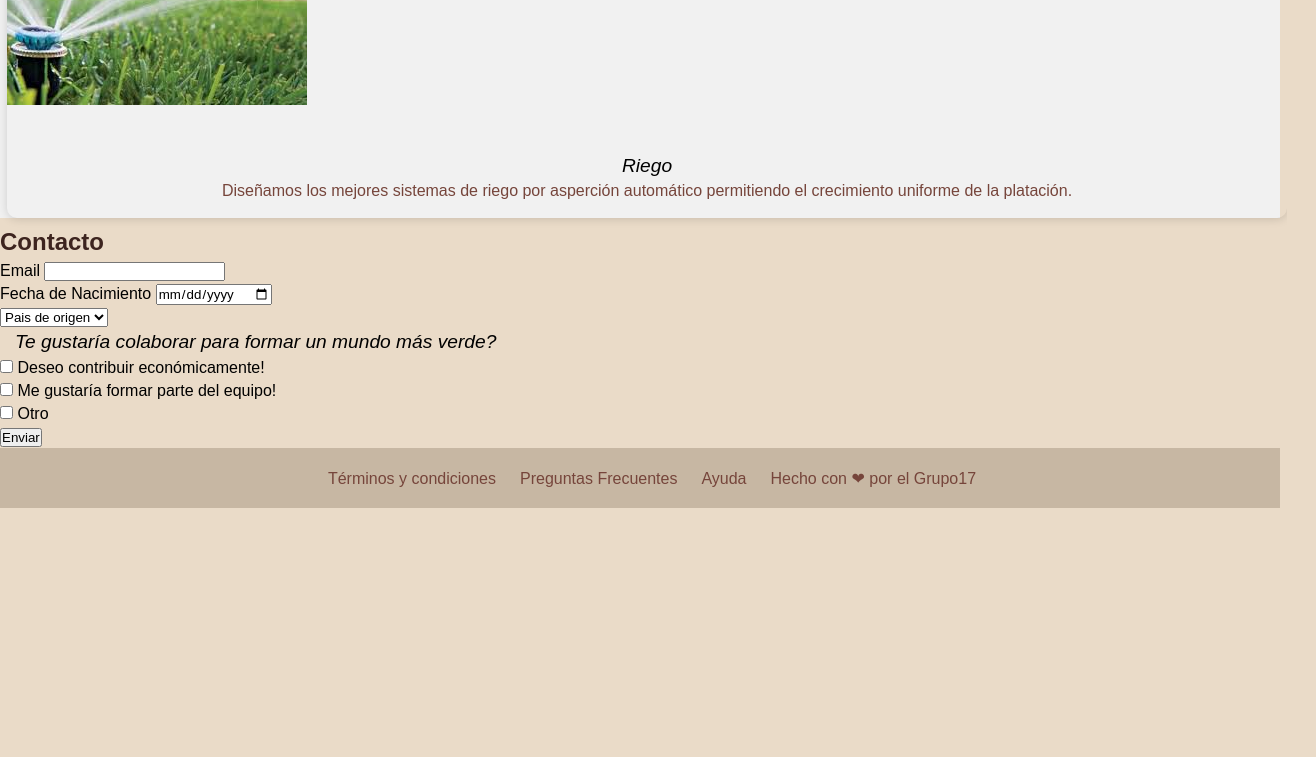
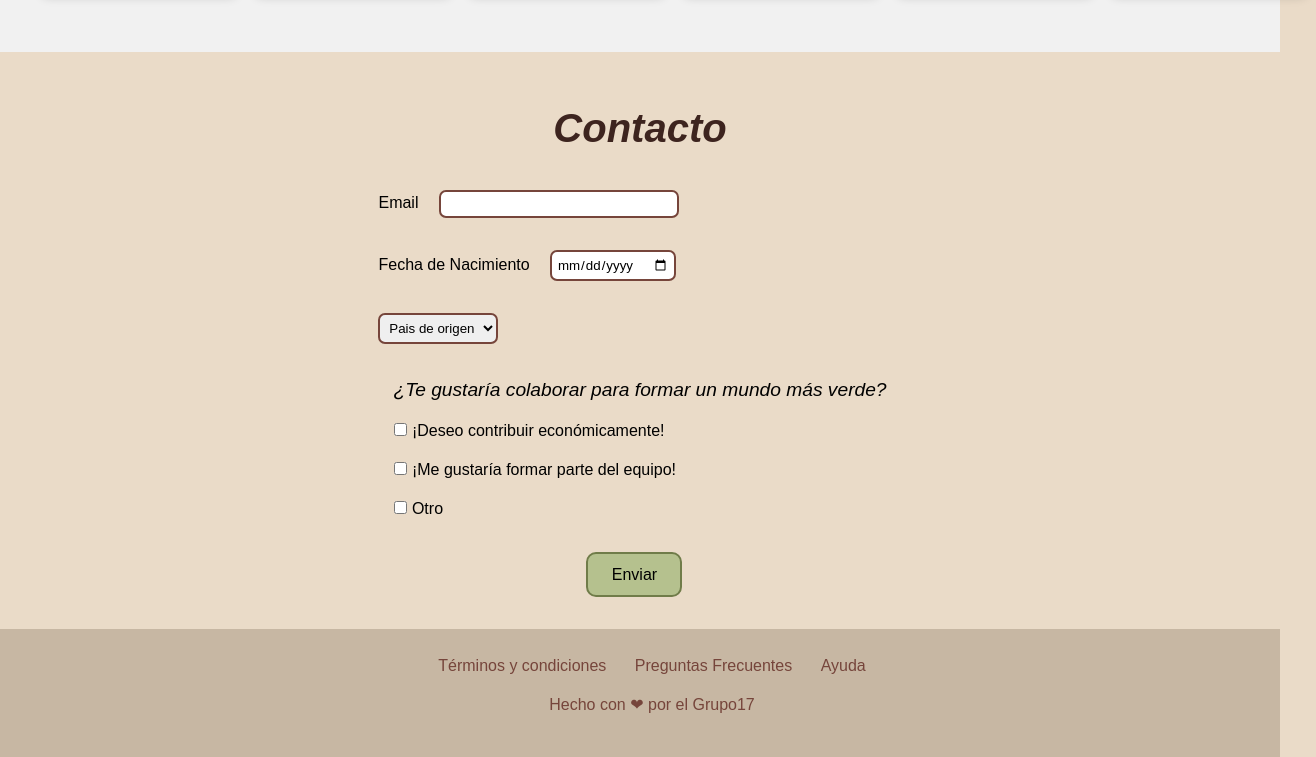
Before and after one commit to VillalbaAgustin/HojaVerde, a plain HTML site: page index.html in a window 1280 px wide. Shown: the part 1855-2612 px from the top of the page, 1316 px wide, since content can reach past the window. Before the commit the page ends 2363 px from the top, so only its background shows below. Drawn offline with Linux system fonts and the light colour scheme; a web font is replaced by a local one.

Commit message:
Arreglo de la sección de Contacto y del footer

```diff
--- a/index.html
+++ b/index.html
@@ -71,7 +71,7 @@
       <h2 id="titulo2">Tu Jardín</h2>
       <div id="tema2">
         <!-- atajo p.contenido2*3{contenido a modificar}) -->
-        <p class="contenido2">Conoce las opciones que tenemos para tu jardín</p>
+        <p class="contenido2">Conocé las opciones que tenemos para tu jardín</p>
       </div>
       <div class="card-flores-contenedor">
         <div class="card">
@@ -216,7 +216,7 @@
               <p>Convertimos terrenos en zona verde, especialmente en parque o jardines a gran escala.</p>
             </div>
         </div>
-        </div>
+
 
         <div class="card-service">
           <div class="service-img">
@@ -225,7 +225,6 @@
             <div class="service-text">
               <span>Riego</span>
               <p>Diseñamos los mejores sistemas de riego  por asperción automático permitiendo el crecimiento uniforme de la platación.</p>
-            </div>
             </div>
          </div>
 
@@ -262,14 +261,14 @@
           </select>
         </div>
         <div class="form-motivo">
-          <span>Te gustaría colaborar para formar un mundo más verde?</span>
+          <span>¿Te gustaría colaborar para formar un mundo más verde?</span>
           <div class="motivo">
             <input type="checkbox" id="motivo">
-            <label for="motivo">Deseo contribuir económicamente!</label>
+            <label for="motivo">¡Deseo contribuir económicamente!</label>
           </div>
           <div class="motivo">
             <input type="checkbox" id="motivo">
-            <label for="motivo">Me gustaría formar parte del equipo!</label>
+            <label for="motivo">¡Me gustaría formar parte del equipo!</label>
           </div>
           <div class="motivo">
             <input type="checkbox" id="motivo">
@@ -284,14 +283,16 @@
   </main>
 
   <footer id="footer">
+    <div class="footer">
+      <div>
         <a href="#">Términos y condiciones</a>
         <a href="#">Preguntas Frecuentes</a>
         <a href="#">Ayuda</a>
+      </div>
+      <div>
         <p>Hecho con ❤ por el Grupo17</p>
       </div>
-
     </div>
-
   </footer>
 
   <!-- zona de scripts -->
--- a/static/css/style.css
+++ b/static/css/style.css
@@ -123,11 +123,11 @@ h1 {
   font-size: 3em;
 }
 
-#titulo1 {
+#titulo1, #titulo2, #titulo3, #titulo4 {
   font-size: 2.5em;
   font-style: oblique;
   text-align: center;
-  margin-top: 10px;
+  margin: 1rem 0rem;
 }
 
 .texto1 {
@@ -139,7 +139,7 @@ h1 {
   padding: 1rem 6rem;
 }
 
-.contenido1 {
+.contenido1, .contenido2, .contenido3 {
   display: flex;
   flex-flow: row nowrap;
   justify-content: center;
@@ -214,12 +214,21 @@ footer {
   background-color: var(--bg-color);
   height: 60px;
   margin: 0 auto;
+  padding: 4rem;
+}
+
+.footer{
+  display: flex;
+  flex-direction: column;
+  justify-content: center;
+  align-items: center;
 }
 
 footer p{
-  /* display: flex; */
   margin-left: var(--spacer-4);
+  padding: 1rem;
 }
+
 
 /* CAMBIOS HECHOS POR CONSTANZA */
 
@@ -320,12 +329,15 @@ display: flex;
 
 .contenido3{
  margin: 2rem 4rem;
+ padding: 0rem 2rem;
 }
 
 .card-service-container{
-  width: 100%;
+  width: fit-content;
   display: flex;
-  max-width: 1100px;
+  justify-content: space-around;
+  margin: 2rem;
+  padding-bottom: 3rem;
 }
 
 .card-service{
@@ -348,6 +360,11 @@ display: flex;
   height: 200px;
 }
 
+.service-img img{
+  width: auto;
+  height: 150px;
+}
+
 .service-text{
   padding: 15px;
   text-align: center;
@@ -359,3 +376,68 @@ span{
   font-size: 1.2rem;
   padding: 15px;
 }
+
+
+
+/* Sección de Contacto */
+
+#Contacto{
+  display: flex;
+  justify-content: center;
+  flex-direction: column;
+  flex-wrap: wrap;
+  align-content: center;
+  align-items: center;
+}
+
+#Contacto button{
+  position: relative;
+  left: 14rem;
+  padding: 0.7rem;
+  background-color: #b5c18e;
+  font-size: 1rem;
+  border: solid 2px #707c49;
+  border-radius: 10px;
+  margin-bottom: 2rem;
+  cursor: pointer;
+  max-width: 6rem;
+}
+
+#Contacto button:hover{
+  cursor: pointer;
+  scale: 120%;
+}
+
+#form{
+  display: flex;
+  justify-content: center;
+  flex-direction: column;
+}
+
+.form-control{
+  margin: 1rem;
+}
+
+.form-motivo, .motivo{
+  margin: 1rem;
+}
+
+.form-control label{
+  margin-right: 1rem;
+}
+
+.form-control input{
+  padding: 0.3rem;
+  border: solid 0.15rem #76453b;
+  border-radius: 7px;
+}
+
+#email{
+  width: 15rem;
+}
+
+#country{
+  padding: 0.3rem;
+  border: solid 0.15rem #76453b;
+  border-radius: 7px;
+}
```
Lines whose indentation alone changed are shown as unchanged.
